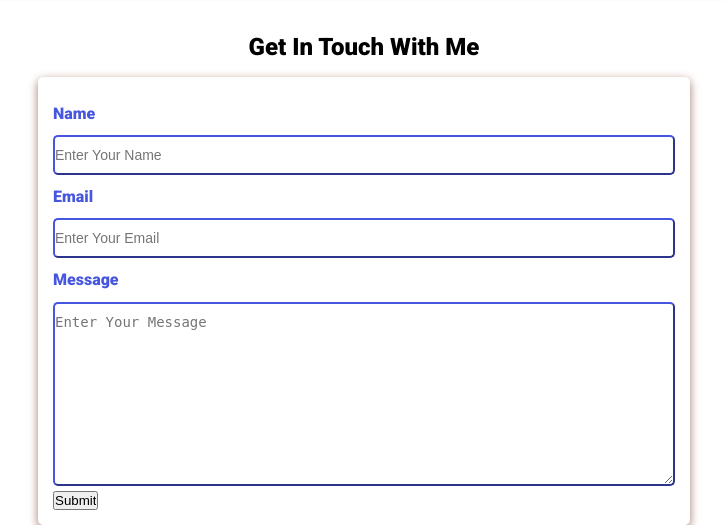
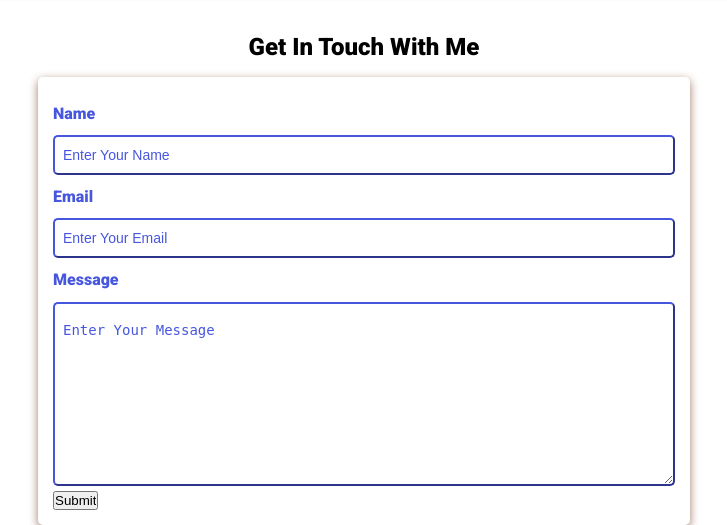
Before and after one commit to dabina2018/dabina2018.github.io, a PHP site: page / in a window 1280 px wide. Shown: the part 1840-2365 px from the top of the page, without its empty margins (276-1003 px from the left). Run offline with PHP 8.4, Linux system fonts and the light colour scheme.

Commit message:
adding additiona css for contact form

```diff
--- a/assets/css/styles.css
+++ b/assets/css/styles.css
@@ -248,3 +248,8 @@ nav ul li {
   font-size: 0.875rem;
   outline: none;
 }
+
+.input-field::placeholder {
+  padding: 0.5rem;
+  color: var(--primary-color);
+}
```
